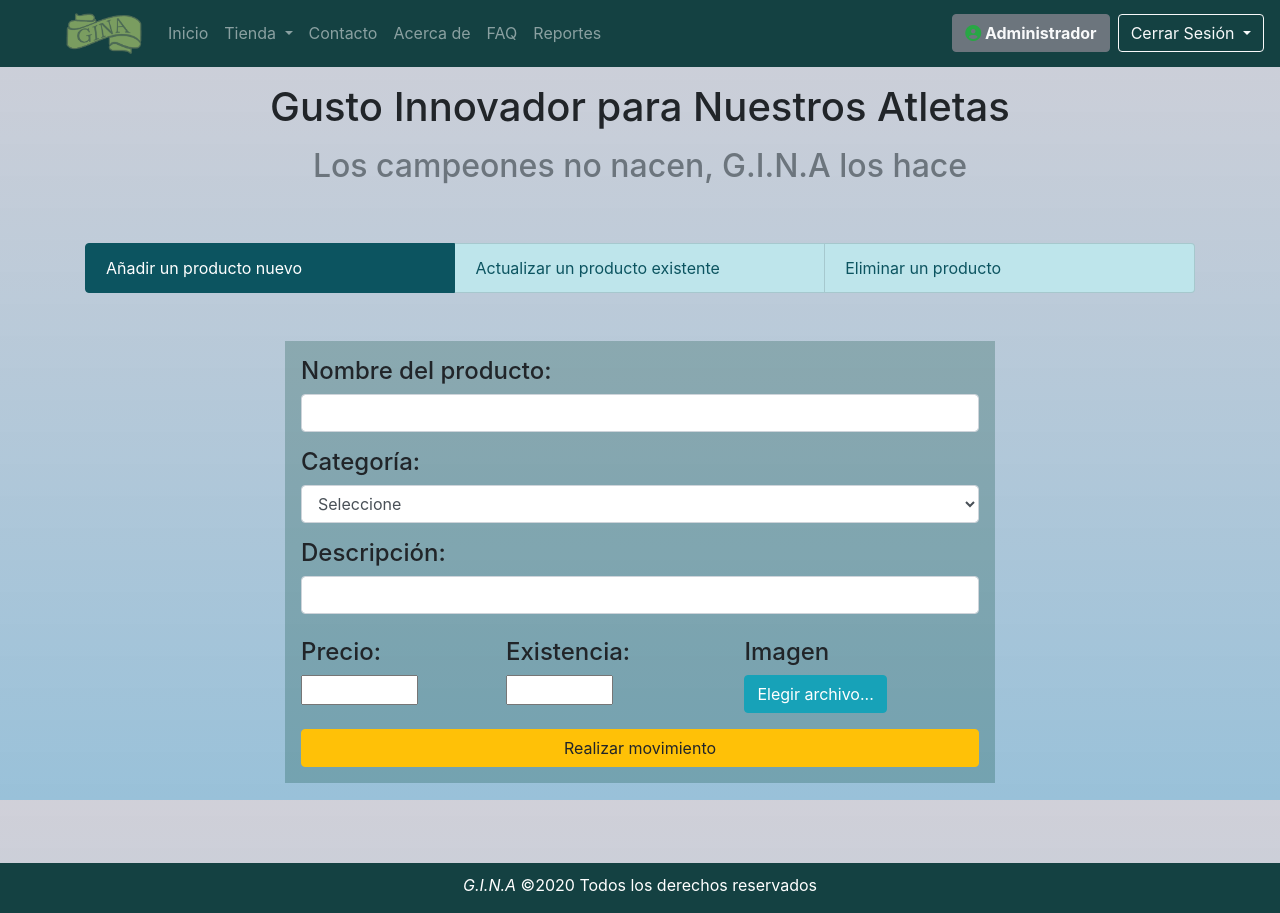
After one commit to diegomartinez7/GINA_E-Commerce, a PHP site: page /administrar.php in a window 1280 px wide, after a click on "Añadir un producto nuevo". The commit adds this page. Run offline with PHP 8.4, Linux system fonts and the light colour scheme; a user stored in the database is signed in; some libraries are stand-ins or nearby versions.

Commit message:
Cuenta de administrador, página y scripts de administración, subida de archivos

```diff
--- a/about.php
+++ b/about.php
@@ -1,3 +1,7 @@
+<?php
+    session_start();
+?>
+
 <!DOCTYPE html>
 <html lang="en">
 <head>
--- /dev/null
+++ b/administrar.php
@@ -0,0 +1,65 @@
+<?php
+    session_start();
+
+    //Validamos que sólo el administrador pueda entrar a esta página
+    if(!empty($_SESSION["cuenta"])){
+        if($_SESSION["cuenta"] != 'Administrador'){
+            header("Location: index.php");
+        }
+    }
+    else {
+        header("Location: index.php");
+    }
+?>
+
+<!DOCTYPE html>
+<html lang="en">
+<head>
+    <meta charset="UTF-8">
+    <meta name="viewport" content="width=device-width, initial-scale=1.0">
+    <title>G.I.N.A - Administración</title>
+    <link rel="stylesheet" href="css/estilos.css">
+    <link rel="stylesheet" href="https://cdn.jsdelivr.net/npm/bootstrap@4.5.3/dist/css/bootstrap.min.css" integrity="sha384-TX8t27EcRE3e/ihU7zmQxVncDAy5uIKz4rEkgIXeMed4M0jlfIDPvg6uqKI2xXr2" crossorigin="anonymous">
+    <script src="https://kit.fontawesome.com/fa821c9639.js" crossorigin="anonymous"></script>
+</head>
+<body>
+    <?php
+        include('navbar.php');
+    ?>
+
+    <div class="container margen-pagina-completa">
+        <div class="list-group list-group-horizontal" id="acciones" role="tablist">
+            <a class="list-group-item list-group-item-action list-group-item-info" id="accionInsertar" data-toggle="list" href="#insertar" role="tab" aria-controls="profile">Añadir un producto nuevo</a>
+            <a class="list-group-item list-group-item-action list-group-item-info" id="accionActualizar" data-toggle="list" href="#actualizar" role="tab" aria-controls="messages">Actualizar un producto existente</a>
+            <a class="list-group-item list-group-item-action list-group-item-info" id="accionEliminar" data-toggle="list" href="#eliminar" role="tab" aria-controls="settings">Eliminar un producto</a>
+        </div>
+        <div class="col-8 mt-5 ml-auto mr-auto">
+            <div class="tab-content" id="accionesContenido">
+                <div class="tab-pane fade" id="insertar" role="tabpanel" aria-labelledby="accionInsertar">
+                <?php
+                    $accion = 'insert';
+                    include('form_admin.php');
+                ?>
+                </div>
+                <div class="tab-pane fade" id="actualizar" role="tabpanel" aria-labelledby="accionActualizar">
+                <?php
+                    $accion = 'update';
+                    include('form_admin.php');
+                ?>
+                </div>
+                <div class="tab-pane fade" id="eliminar" role="tabpanel" aria-labelledby="accionEliminar">
+                <?php
+                    $accion = 'delete';
+                    include('form_admin.php');
+                ?>
+                </div>
+            </div>
+        </div>
+    </div>
+
+
+    <?php
+        include('footer.php');
+    ?>
+</body>
+</html>
--- a/contacto.php
+++ b/contacto.php
@@ -1,3 +1,7 @@
+<?php
+    session_start();
+?>
+
 <!DOCTYPE html>
 <html lang="en">
 <head>
--- a/css/estilos.css
+++ b/css/estilos.css
@@ -5,6 +5,10 @@
 /* Color esmeralda del navbar */
 .bg-navbar {
     background-color: rgba(0, 50, 50, 0.9);
+}
+
+.bg-form {
+    background-color: rgba(0, 70, 55, 0.25);
 }
 
 .pagina-completa {
--- /dev/null
+++ b/form_admin.php
@@ -0,0 +1,68 @@
+<?php
+    if(session_status() == PHP_SESSION_NONE){
+        //La sesión no ha sido iniciada así que la comenzamos
+        session_start();
+    }
+
+    //Validamos que sólo el administrador pueda entrar a esta página
+    if(!empty($_SESSION["cuenta"])){
+        if($_SESSION["cuenta"] != 'Administrador'){
+            header("Location: index.php");
+        }
+    }
+    else {
+        header("Location: index.php");
+    }
+
+    if(!isset($accion)){
+        header("Location: index.php");
+    }
+
+    echo '<form action="php_mysql/insert_update_delete.php" method="post" enctype="multipart/form-data" class="bg-form p-3">
+            <div class="form-group">
+                <label for="nombre_Accion" class="h4">Nombre del producto:</label>
+                <input type="text" class="form-control" id="nombre_Accion" name="nombre" required>
+            </div>';
+
+    if($accion=='insert' || $accion=='update'){
+    echo    '<div class="form-group">';
+
+        if($accion=='update'){
+            echo '<div class="form-group">
+                    <label for="actual_Accion" class="h4">Nombre actual del producto: <small>(a modificar)</small></label>
+                    <input type="text" class="form-control" id="actual_Accion" name="nom_Actual" required>
+                </div>';
+        }
+
+    echo        '<label for="categoria_Accion" class="h4">Categoría:</label>
+                <select class="form-control" id="categoria_Accion" name="categoria" required>
+                    <option value="" selected>Seleccione</option>
+                    <option value="Ropa">Ropa deportiva</option>
+                    <option value="Equipo_Accesorio">Equipo y accesorios</option>
+                </select>
+            </div>
+            <div class="form-group">
+                <label for="descripcion_Accion" class="h4">Descripción:</label>
+                <input type="text" class="form-control" id="descripcion_Accion" name="descripcion" minlength="10" maxlength="80" required>
+            </div>
+            <div class="form-group d-flex mt-4" style="justify-content: space-between;">
+                <div>
+                    <label for="precio_Accion" class="h4 mr-2">Precio:</label>
+                    <input type="number" id="precio_Accion" name="precio" min="15" max="10000" required>
+                </div>
+                <div>
+                    <label for="existencia_Accion" class="h4 mr-2">Existencia:</label>
+                    <input type="number" id="existencia_Accion" name="existencia" min="0" max="1000" required>
+                </div>
+                <div>
+                    <label for="imagen" class="h4 mr-2">Imagen</label>
+                    <input type="button" class="btn btn-info" value="Elegir archivo..." onclick="imagen.click()">
+                    <input type="file" id="imagen" name="imagen" style="display: none;" required>
+                </div>
+            </div>';
+    }
+
+    echo    '<input type="hidden" name="accion" value="' . $accion . '">
+            <button class="btn btn-warning btn-block" type="submit">Realizar movimiento</button>
+        </form>';
+?>
--- a/index.php
+++ b/index.php
@@ -1,3 +1,6 @@
+<?php
+    session_start();
+?>
 
 <!DOCTYPE html>
 <html lang="en">
--- a/navbar.php
+++ b/navbar.php
@@ -1,7 +1,3 @@
-<?php
-    session_start();
-?>
-
 <!------------------------------------------------------------ Menú de navegación -------------------------------------------------------->
 <header>
     <nav class="navbar navbar-expand-lg navbar-dark bg-navbar">
@@ -13,7 +9,7 @@
         </button>
         <div class="collapse navbar-collapse" id="navbarNav">
         <ul class="navbar-nav">
-            <li class="nav-item active">
+            <li class="nav-item">
                 <a class="nav-link" href="index.php">Inicio</a>
             </li>
             <li class="nav-item dropdown">
@@ -35,6 +31,16 @@
             <li class="nav-item">
                 <a class="nav-link" href="pFrecuentes.php">FAQ</a>
             </li>
+            <!------------------------------------------ Botón para reportes del Admin ------------------------------------------>
+            <?php
+                if(!empty($_SESSION["cuenta"])){
+                    if($_SESSION["cuenta"]=='Administrador'){
+                        echo '<li class="nav-item">
+                                <a class="nav-link" href="graficas.php">Reportes</a>
+                             </li>';
+                    }
+                }
+            ?>
         </ul>
 
         <!----------------- Login ------------------------------->
--- a/pFrecuentes.php
+++ b/pFrecuentes.php
@@ -1,3 +1,7 @@
+<?php
+  session_start();
+?>
+
 <!DOCTYPE html>
 <html lang="en">
 <head>
--- a/php_mysql/productos.php
+++ b/php_mysql/productos.php
@@ -2,8 +2,10 @@
     include('php_mysql/conexion.php');
 
     //Identificamos de qué categoría es la página para saber qué productos mostrar
-    $pagina = str_replace("/G.I.N.A/", "", $_SERVER['REQUEST_URI']);
-    $categoria = ($pagina=='ropa.php')? 'Ropa' : 'Equipo_Accesorio';
+    //$pagina = str_replace("/G.I.N.A/", "", $_SERVER['REQUEST_URI']);
+    $pagina = strpos($_SERVER['REQUEST_URI'], 'ropa.php');
+    //$categoria = ($pagina=='ropa.php')? 'Ropa' : 'Equipo_Accesorio';
+    $categoria = ($pagina)? 'Ropa' : 'Equipo_Accesorio';
 
     //Obtenemos el total de registros que hay en la categoría
     $query = "SELECT COUNT(*) AS Registros FROM producto WHERE Categoria = '$categoria'";
--- a/php_mysql/registro.php
+++ b/php_mysql/registro.php
@@ -24,6 +24,7 @@
         //Si regresa un cierto número de columnas sabemos que sí existe la cuenta o correo registrado
         if($resultado->num_rows){
             //Definir algo para hacerle saber al usuario al regresar que la cuenta y correo ya existen
+            //Alguna posición de $_SESSION para almacenar esto y al regresar que sea checada y si está llena se le hace algún unset y se imprime la alerta del por qué
         }
         else{  //No había registros que coincidieran así que insertamos el nuevo registro
             $query = "INSERT INTO usuario (`Nombre`, `Cuenta`, `Clave`, `Correo`, `Habilitado`, `Pais`, `Direccion`, `Ciudad`, `CP`, `Respaldo`)
```
Also changed, not shown: accesorios.php (+12 -0 lines), graficas.php (+13 -0 lines), php_mysql/insert_update_delete.php (added, +71 -0 lines), ropa.php (+12 -0 lines), tienda.sql (+19 -23 lines).
